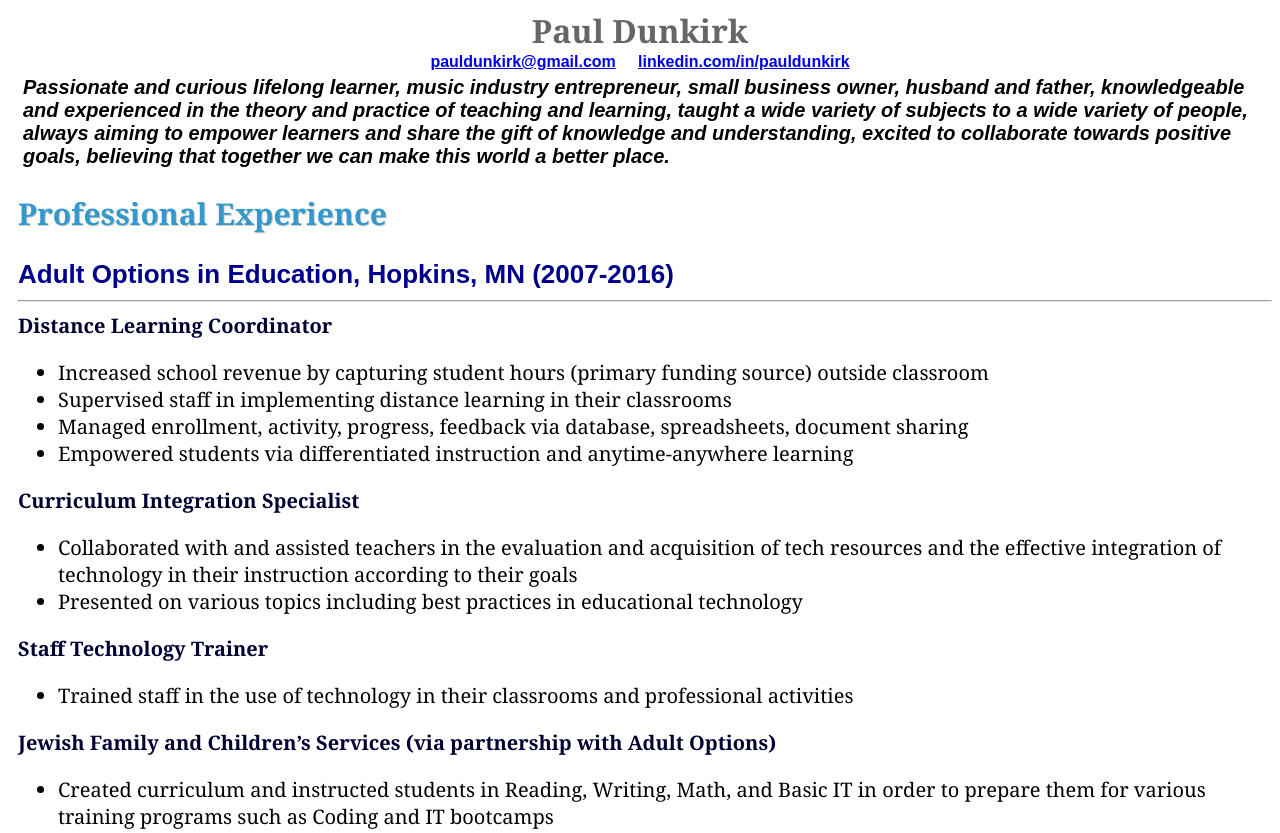
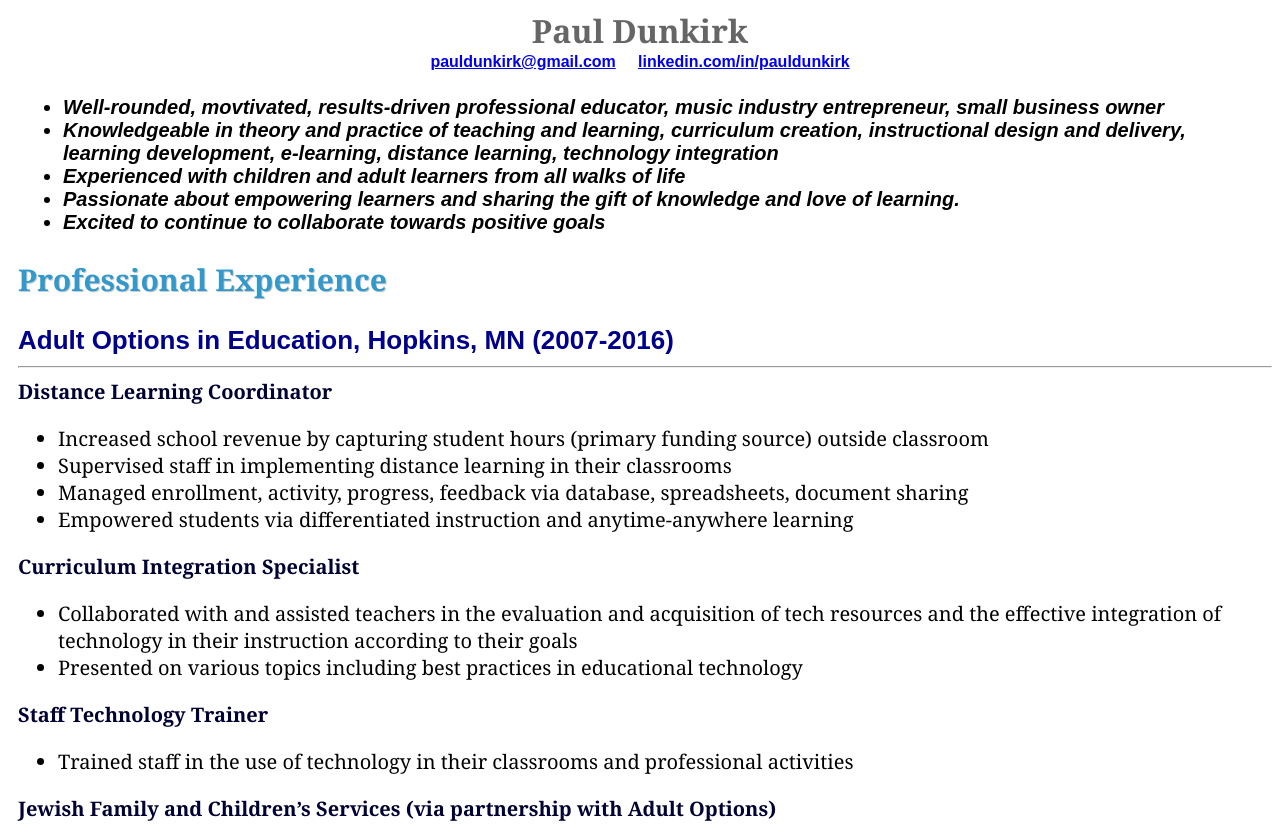
Before and after one commit to pauldunkirk/pauldunkirk.github.io, a plain HTML site: page index.html in a window 1280 px wide. Shown: the top 833 px of the page. Drawn offline with Linux system fonts and the light colour scheme.

Commit message:
Update index.html

```diff
--- a/index.html
+++ b/index.html
@@ -15,9 +15,15 @@
         <a href="mailto:pauldunkirk@gmail.com">pauldunkirk@gmail.com</a> &nbsp; &nbsp; <a href="https://www.linkedin.com/in/pauldunkirk"> linkedin.com/in/pauldunkirk</a>
     </div>
     <div id="summary">
-            Passionate and curious lifelong learner, music industry entrepreneur, small business owner, husband and father, knowledgeable and experienced in the theory and practice of teaching and learning, taught a wide variety of subjects to a wide variety of people, always aiming to empower learners and share the gift of knowledge and understanding, excited to collaborate towards positive goals, believing that together we can make this world a better place.
-        </div>
-        <main>
+        <ul>
+            <li>Well-rounded, movtivated, results-driven professional educator, music industry entrepreneur, small business owner</li>
+            <li>Knowledgeable in theory and practice of teaching and learning, curriculum creation, instructional design and delivery, learning development, e-learning, distance learning, technology integration </li>
+            <li>Experienced with children and adult learners from all walks of life</li>
+            <li>Passionate about empowering learners and sharing the gift of knowledge and love of learning.</li>
+            <li>Excited to continue to collaborate towards positive goals</li>
+        </ul>
+    </div>
+    <main>
             <h2> Professional Experience</h2>
             <h3>  Adult Options in Education, Hopkins, MN (2007-2016)</h3>
             <hr>
@@ -180,7 +186,7 @@
 
 
 
-        </main>
+    </main>
 <img src="pauldunkirk.github.io/Screenshot 2016-11-10 22.09.47.png" alt="Rock N Roll picture" height="400" width="200">
         </body>
 
```
